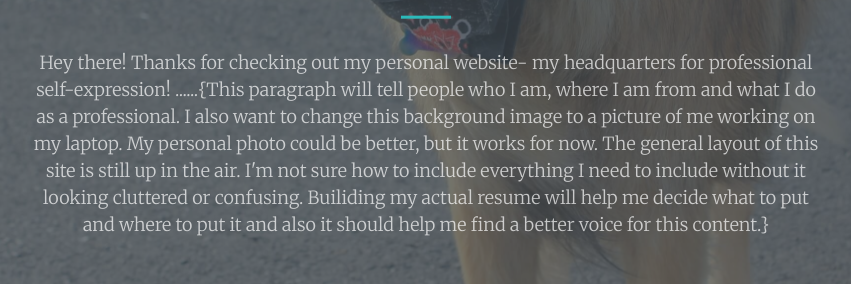
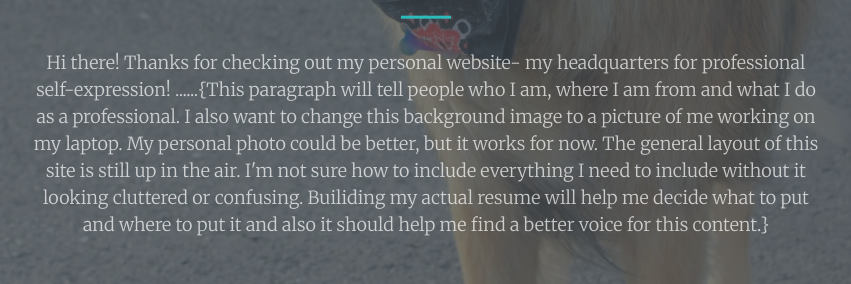
Before and after one commit to bethannfrankum/portfolio, a website: page index.html in a window 1280 px wide. Shown: the part 496-780 px from the top of the page, 214-1065 px from the left. Drawn offline with nearby package versions, Linux system fonts and the light colour scheme.

Commit message:
typo fixed

```diff
--- a/index.html
+++ b/index.html
@@ -52,7 +52,7 @@
                 <h1 id="homeHeading">Beth-Ann Frankum<h2>Web Developer and Creative Engineer</h2><img src="img/profile.jpg" width="215px" class="profile" />
                </h1>
                 <hr>
-                <p>Hey there! Thanks for checking out my personal website- my headquarters for professional self-expression! ......{This paragraph will tell people who I am, where I am from and what I do as a professional. I also want to change this background image to a picture of me working on my laptop. My personal photo could be better, but it works for now. The general layout of this site is still up in the air. I'm not sure how to include everything I need to include without it looking cluttered or confusing. Builiding my actual resume will help me decide what to put and where to put it and also it should help me find a better voice for this content.}</p><a href="#about" class="btn btn-primary btn-xl page-scroll">Find Out More</a> </div>
+                <p>Hi there! Thanks for checking out my personal website- my headquarters for professional self-expression! ......{This paragraph will tell people who I am, where I am from and what I do as a professional. I also want to change this background image to a picture of me working on my laptop. My personal photo could be better, but it works for now. The general layout of this site is still up in the air. I'm not sure how to include everything I need to include without it looking cluttered or confusing. Builiding my actual resume will help me decide what to put and where to put it and also it should help me find a better voice for this content.}</p><a href="#about" class="btn btn-primary btn-xl page-scroll">Find Out More</a> </div>
     </header>
     </div>
     <section class="bg-primary" id="about">
```
